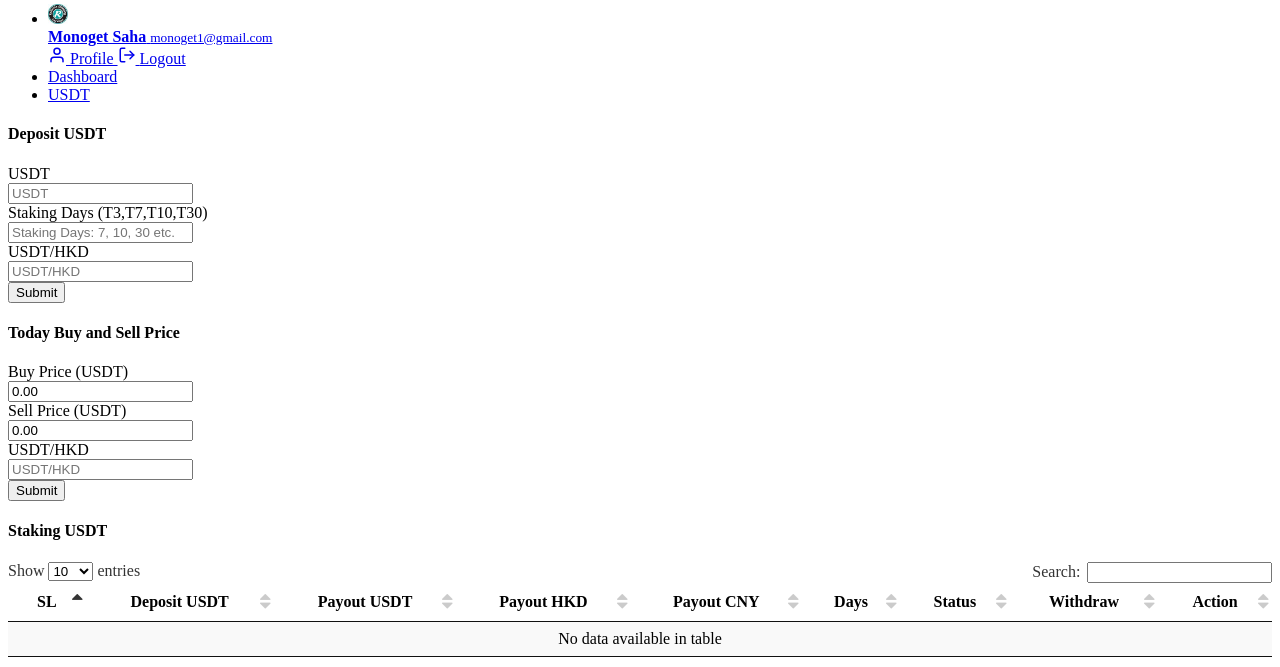
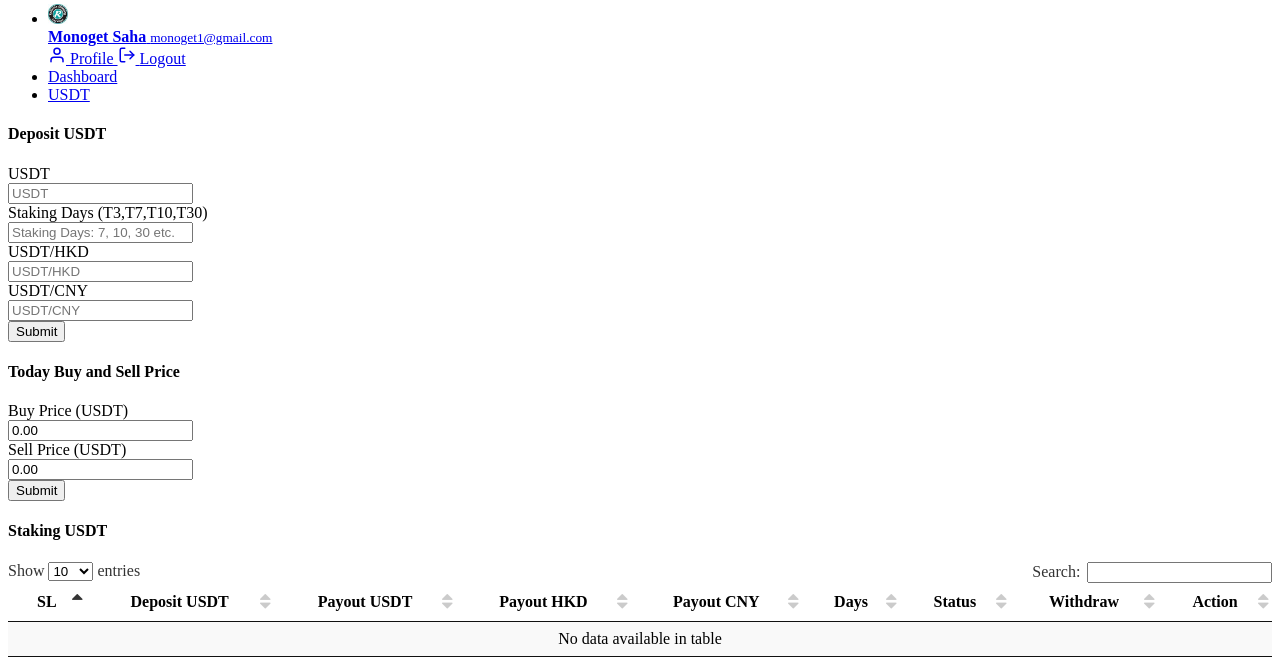
Before and after one commit to Do-Test-Live/W-Withdraw-USDT, a PHP site: page /Staking-USDT in a window 1280 px wide. Shown: the part 165-832 px from the top of the page. Run offline with PHP 8.4, Linux system fonts and the light colour scheme; a user stored in the database is signed in; data comes from the database, SQL or seed files in the repository; data that the repository does not hold is empty; some libraries are stand-ins or nearby versions.

Commit message:
update all

```diff
--- a/insert.php
+++ b/insert.php
@@ -15,13 +15,15 @@ if (isset($_POST["depositUSDT"])) {
 
     $usdt_price = $db_handle->checkValue($_POST['usdt_price']);
 
+    $cny_price = $db_handle->checkValue($_POST['cny_price']);
+
     $days = $db_handle->checkValue($_POST['staking_days']);
 
     $w_usdt = $d_usdt;
 
     $inserted_at = date("Y-m-d H:i:s");
 
-    $insert = $db_handle->insertQuery("INSERT INTO `deposit_usdt`(`d_usdt`, `w_usdt`, `usdt_price`, `days`, `inserted_at`) VALUES ('$d_usdt','$w_usdt','$usdt_price','$days','$inserted_at')");
+    $insert = $db_handle->insertQuery("INSERT INTO `deposit_usdt`(`d_usdt`, `w_usdt`, `usdt_price`,`cny_price`, `days`, `inserted_at`) VALUES ('$d_usdt','$w_usdt','$usdt_price','$cny_price','$days','$inserted_at')");
 
     echo "<script>
                 document.cookie = 'alert = 3;';
--- a/staking-usdt.php
+++ b/staking-usdt.php
@@ -128,6 +128,22 @@ date_default_timezone_set("Asia/Hong_Kong");
                                             </div>
                                         </div>
                                         <div class="mb-3 row">
+                                            <label class="col-sm-3 col-form-label">USDT/HKD</label>
+                                            <div class="col-sm-9">
+                                                <input type="text" class="form-control" name="usdt_price"
+                                                       value="<?php echo $data[0]["usdt_price"]; ?>"
+                                                       placeholder="USDT/HKD">
+                                            </div>
+                                        </div>
+                                        <div class="mb-3 row">
+                                            <label class="col-sm-3 col-form-label">USDT/CNY</label>
+                                            <div class="col-sm-9">
+                                                <input type="text" class="form-control" name="cny_price"
+                                                       value="<?php echo $data[0]["cny_price"]; ?>"
+                                                       placeholder="USDT/CNY">
+                                            </div>
+                                        </div>
+                                        <div class="mb-3 row">
                                             <label class="col-sm-3 col-form-label">Status</label>
                                             <div class="col-sm-9">
                                                 <select class="default-select  form-control wide" name="status"
@@ -180,7 +196,14 @@ date_default_timezone_set("Asia/Hong_Kong");
                                             <label class="col-sm-3 col-form-label">USDT/HKD</label>
                                             <div class="col-sm-9">
                                                 <input type="text" class="form-control" name="usdt_price"
-                                                       placeholder="USDT/HKD" required>
+                                                       placeholder="USDT/HKD">
+                                            </div>
+                                        </div>
+                                        <div class="mb-3 row">
+                                            <label class="col-sm-3 col-form-label">USDT/CNY</label>
+                                            <div class="col-sm-9">
+                                                <input type="text" class="form-control" name="cny_price"
+                                                       placeholder="USDT/CNY">
                                             </div>
                                         </div>
                                         <div class="mb-3 row">
@@ -222,14 +245,6 @@ date_default_timezone_set("Asia/Hong_Kong");
                                                 <input type="text" class="form-control" name="sell_price"
                                                        value="<?php echo $data[0]["sell_price"]; ?>"
                                                        placeholder="Sell Price (USDT)" required>
-                                            </div>
-                                        </div>
-                                        <div class="mb-3 row">
-                                            <label class="col-sm-3 col-form-label">USDT/HKD</label>
-                                            <div class="col-sm-9">
-                                                <input type="text" class="form-control" name="usdt_price"
-                                                       value="<?php echo $data[0]["usdt_price"]; ?>"
-                                                       placeholder="USDT/HKD" required>
                                             </div>
                                         </div>
                                         <div class="mb-3 row">
--- a/update.php
+++ b/update.php
@@ -19,11 +19,13 @@ if (isset($_POST['updateUSDT'])) {
 
     $usdt_price = $db_handle->checkValue($_POST['usdt_price']);
 
+    $cny_price = $db_handle->checkValue($_POST['cny_price']);
+
     $w_usdt = $d_usdt;
 
     $status = $db_handle->checkValue($_POST['status']);
 
-    $update = $db_handle->insertQuery("update deposit_usdt set d_usdt='$d_usdt',w_usdt='$w_usdt',days='$days',usdt_price='$usdt_price', status='$status' where id='{$id}'");
+    $update = $db_handle->insertQuery("update deposit_usdt set d_usdt='$d_usdt',w_usdt='$w_usdt',days='$days',usdt_price='$usdt_price',cny_price='$cny_price', status='$status' where id='{$id}'");
 
     echo "<script>
                 document.cookie = 'alert = 3;';
```
Also changed, not shown: dashboard.php (+31 -7 lines).
